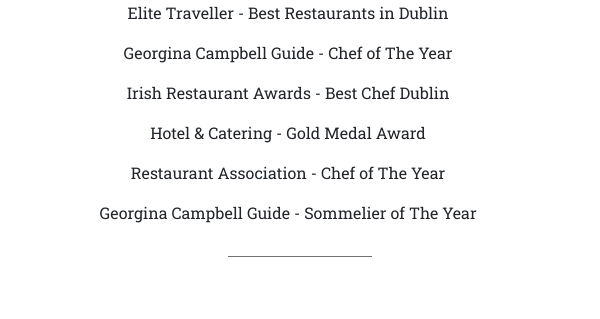
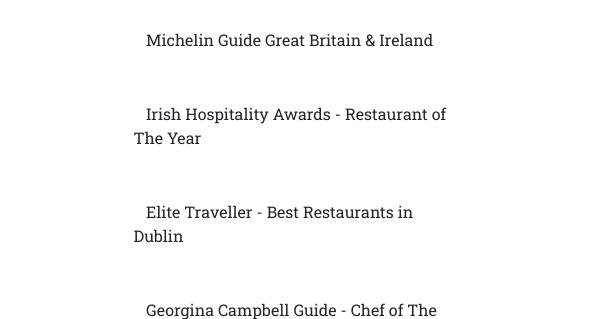
Before and after one commit to JavierBL89/OP-Restaurant-Code-Inst-Project, a Django app: page / in a window 600 px wide. Shown: the part 1136-1455 px from the top of the page. Run offline with Django 3.2, Linux system fonts and the light colour scheme; some libraries are stand-ins or nearby versions; some web fonts are replaced.

Commit message:
Responsive awards section in proccess

```diff
--- a/static/css/style.css
+++ b/static/css/style.css
@@ -252,10 +261,38 @@ div .icons{
         background-color: hsl(0, 99%, 27%);
         margin-top: 160px;
     }
+
+    /*************************** AWARDS SECTION */
+
+    .container-awards .about {
+        padding-right: 10%;
+        padding-left: 10%;
+    }
+
+    .container-awards, .container-workteam{
+        padding: 10% 15%;
+
+}
+    .awards p{
+    margin-bottom: 50px;
+    padding-left: 5%;
+    }
+
+.michelin-img-box{
+    padding-top: 6%;
+    padding-bottom: 8%;
+}
+
+.michelin-img-box img {
+    width: 30%;
+    height: 100px;
+}
+
 }
 
 
 @media only screen and (min-width: 1000px){
+
 
     /***************************************  HEADER SECTION **********************/
 
--- a/templates/base.html
+++ b/templates/base.html
@@ -43,7 +43,7 @@
           </div>
         </a>
         <div class="separator d-sm-block d-lg-none"></div>
-           <div class="puta">
+           <div class="">
             <ul class="navbar-nav ms-auto flex-row">
               <li class="nav-item">
                 <a class="nav-link active" aria-current="page" href="#">HISTORY</a>
--- a/templates/index.html
+++ b/templates/index.html
@@ -15,27 +15,27 @@
 <section id="awards">
     <div class="container container-awards">
         <div class="row">
-            <div class="row text-center">
+            <div class="row text-center about">
                 <p>Modern Irish French restaurant. Very good food inspired by seasonal
                     produce cooked in a modern classical way with great flavour been paramount.
                     Service is relaxed and informal in a luxurious setting.
                 </p>
             </div>
             <div class="row text-center">
-                <div class="michelin-img">
-                    <img src="https://res.cloudinary.com/dthlibbj7/image/upload/v1649187204/michelin_cm7pax.jpg" alt="">
+                <div class="michelin-img-box">
+                    <img src="https://res.cloudinary.com/dthlibbj7/image/upload/v1649187204/michelin_cm7pax.jpg" alt="michelin-guide">
                 </div>
-                <div class="col-sm-12 col-lg-6">
-                    <p>Michelin Guide Great Britain & Ireland</p>
-                    <p>Irish Hospitality Awards - Restaurant of The Year</p>
-                    <p>Elite Traveller - Best Restaurants in Dublin</p>
-                    <p>Georgina Campbell Guide - Chef of The Year</p>
+                <div class="col-sm-12 col-lg-6 text-start awards">
+                    <p><i class="fa-thin fa-award"></i>Michelin Guide Great Britain & Ireland</p>
+                    <p><i class="fa-thin fa-award"></i>Irish Hospitality Awards - Restaurant of The Year</p>
+                    <p><i class="fa-thin fa-award"></i>Elite Traveller - Best Restaurants in Dublin</p>
+                    <p><i class="fa-thin fa-award"></i>Georgina Campbell Guide - Chef of The Year</p>
                 </div>
-                <div class="col-sm-12 col-lg-6">
-                    <p>Irish Restaurant Awards - Best Chef Dublin</p>
-                    <p>Hotel & Catering - Gold Medal Award</p>
-                    <p>Restaurant Association - Chef of The Year</p>
-                    <p>Georgina Campbell Guide - Sommelier of The Year</p>
+                <div class="col-sm-12 col-lg-6 text-start awards">
+                    <p><i class="fa-thin fa-award"></i> Irish Restaurant Awards - Best Chef Dublin</p>
+                    <p><i class="fa-thin fa-award"></i>Hotel & Catering - Gold Medal Award</p>
+                    <p><i class="fa-thin fa-award"></i> Restaurant Association - Chef of The Year</p>
+                    <p><i class="fa-thin fa-award"></i> Georgina Campbell Guide - Sommelier of The Year</p>
                 </div>
 
         </div>
@@ -47,7 +47,7 @@
 
 <section id="workteam">
 
-    <div class="container">
+    <div class="container container-workteam">
         <div class="row text-center">
             <div class="col-sm-12 col-lg-6 chef-img">
                <img src="https://res.cloudinary.com/dthlibbj7/image/upload/v1649188361/cheff_b6fmaq.webp" alt="head-chef">
```
Also changed, not shown: other parts of static/css/style.css (+42 -8 lines).
